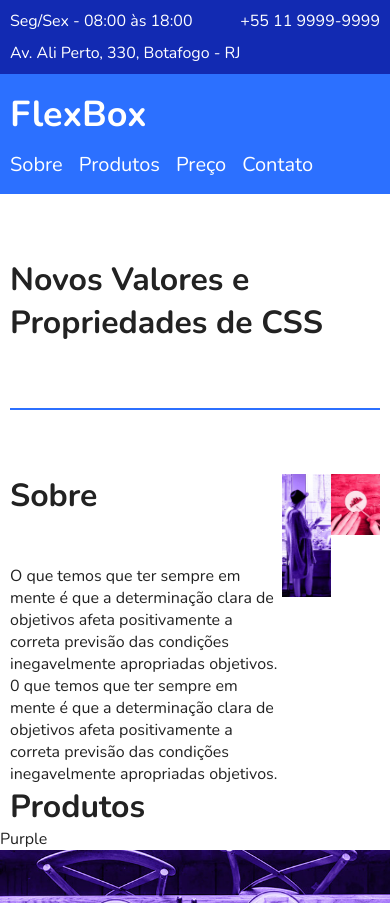
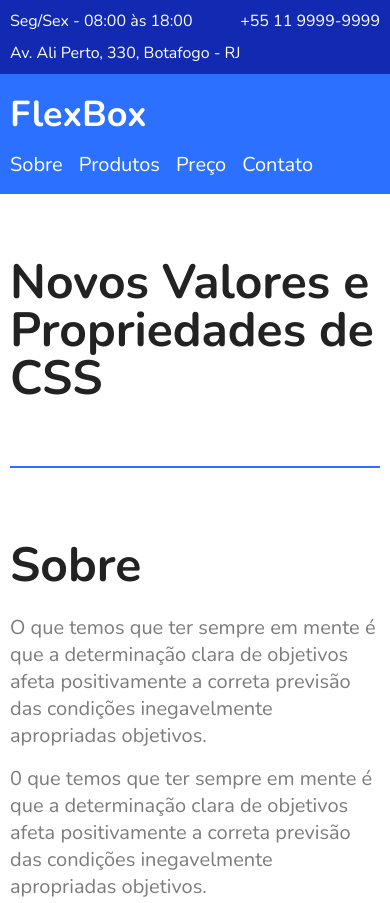
Before and after one commit to andersonwea/FlexBlog, a plain HTML site: page index.html in a window 390 px wide. Shown: the top 903 px of the page. Drawn offline with nearby package versions, Linux system fonts and the light colour scheme.

Commit message:
adicionado a seção ABOUT e ajustado o responsivo da mesma

```diff
--- a/css/home/about.css
+++ b/css/home/about.css
@@ -1,21 +1,36 @@
 .intro {
   padding-top: 64px;
-}
-
-.intro::after {
-  content: "";
-  width: 100%;
-  height: 2px;
-  background: #2c70ff;
-  display: block;
-  margin-top: 64px;
-}
-
-.intro-info > h1 {
-  margin-bottom: 48px;
+  font-size: 3rem;
+  font-weight: bold;
+  line-height: 1;
 }
 
 .about {
   display: flex;
+  flex-wrap: wrap;
+  padding: 64px 0 ;
+  column-gap: 8px;
   margin-top: 64px;
+  border-top: 2px solid #2c70ff;
+  border-bottom: 2px solid #2c70ff;
 }
+
+.intro-info {
+  flex: 2 1 300px;
+}
+
+.intro-info h1 {
+  font-size: 3rem;
+  margin-bottom: 16px;
+}
+
+.intro-info p {
+  font-size: 1.25rem;
+  font-weight: 1.4;
+  margin-bottom: 16px;
+  color: #7c7c7c;
+}
+
+.about-img {
+  flex: 1 1 160px;
+}
```
